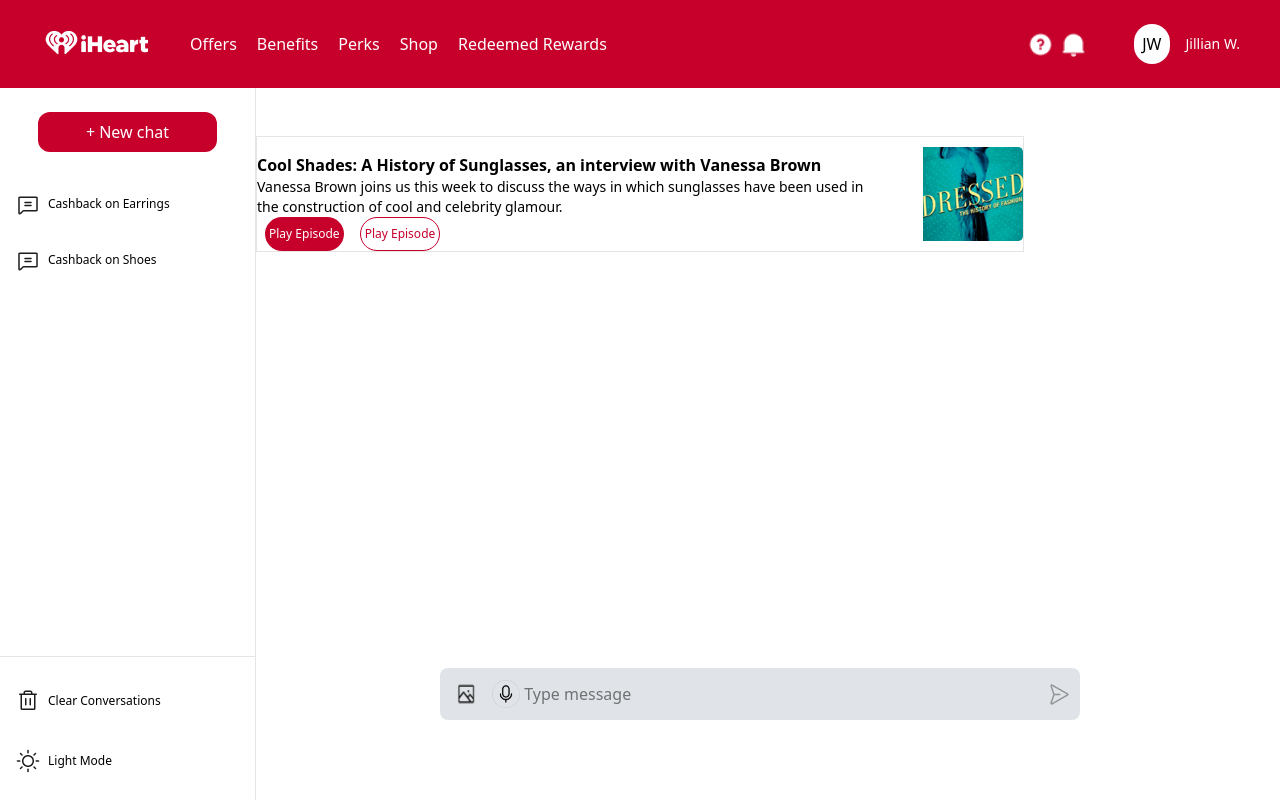
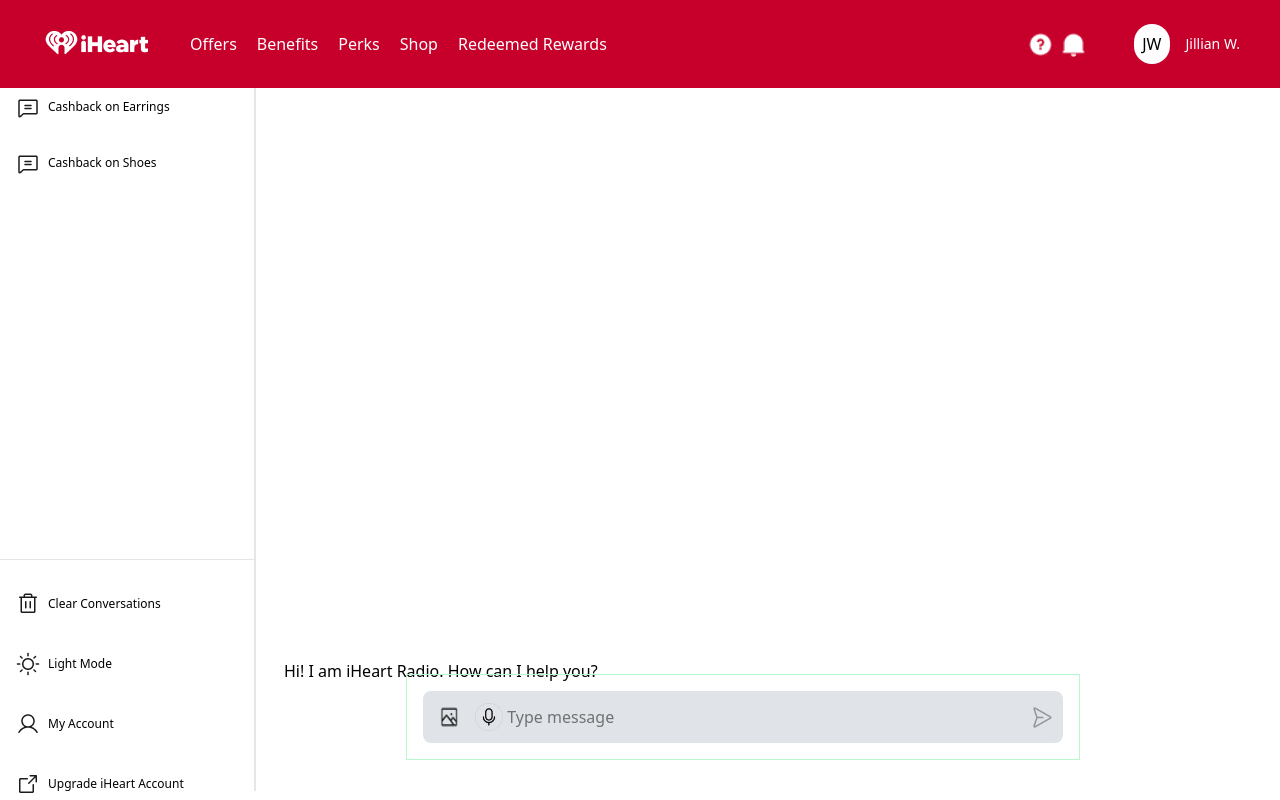
Before and after one commit to hudnellmarcus/iheart-landing-mock, a Next.js app: page /chat in a window 1280 px wide. Shown: the top 800 px of the page. Built offline with nearby package versions, Linux system fonts and the light colour scheme.

Commit message:
updated chat functionality and message state

```diff
--- a/src/components/ChatInput.tsx
+++ b/src/components/ChatInput.tsx
@@ -1,13 +1,39 @@
+"use client";
+import { useState } from "react";
 import Image from "next/image";
 
-const ChatInput = () => {
+interface ChatInputProps {
+  onSendMessage: (message: string) => void;
+}
+
+const ChatInput = ({ onSendMessage }: ChatInputProps) => {
+  const [inputText, setInputText] = useState("");
+
+  const handleSubmit = (e: React.FormEvent) => {
+    e.preventDefault();
+    if (inputText.trim()) {
+      onSendMessage(inputText);
+      setInputText("");
+    }
+  };
+
   return (
-    <div className="flex justify-between fixed z-10 bottom-20 right-50 bg-gray-400/30 py-3 rounded-lg w-[50vw]">
+    <form
+      onSubmit={handleSubmit}
+      className="flex justify-between bg-gray-400/30 py-3 rounded-lg w-[50vw]"
+    >
       <div className="flex px-4 gap-4">
         <Image src="/Image.png" alt="image icon" width={20} height={20} />
         <Image src="/microphone.png" alt="microhpone" width={28} height={28} />
       </div>
-      <input type="text" placeholder="Type message" className="w-full outline-none" />
+      <input
+        type="text"
+        placeholder="Type message"
+        onChange={(e) => setInputText(e.target.value)}
+        value={inputText}
+        className="w-full outline-none"
+      />
+
       <button type="submit">
         <Image
           src="/PaperPlaneRight.png"
@@ -17,7 +43,7 @@
           className="mr-4"
         />
       </button>
-    </div>
+    </form>
   );
 };
 
--- a/src/components/ChatInterface.tsx
+++ b/src/components/ChatInterface.tsx
@@ -1,3 +1,5 @@
+"use client";
+import { useState, useEffect, useRef } from "react";
 import ProductDisplay from "./ProductDisplay";
 import { sunglasses, premiumLipsticks, budgetLipsticks } from "@/data/products";
 import Sidebar from "./Sidebar";
@@ -5,13 +7,94 @@
 import { PodcastRecommendation } from "./ChatMessages";
 import { podcasts } from "@/data/messages";
 
+type Message = {
+  id: string;
+  text: string;
+  sender: "user" | "bot";
+  timestamp: Date;
+};
+
 const ChatInterface = () => {
+  const messagesEndRef = useRef<HTMLDivElement | null>(null);
+  const [messages, setMessages] = useState<Message[]>([
+    {
+      id: "1",
+      text: "Hi! I am iHeart Radio. How can I help you?",
+      sender: "bot",
+      timestamp: new Date(),
+    },
+  ]);
+
+  // scroll to bottom of chat
+  useEffect(() => {
+    messagesEndRef.current?.scrollIntoView({ behavior: "smooth" });
+  }, [messages]);
+
+  const addNewMessage = (text: string, sender: "user" | "bot") => {
+    const newMessage: Message = {
+      id: Date.now().toString(),
+      text,
+      sender,
+      timestamp: new Date(),
+    };
+    setMessages((prevMessages) => [...prevMessages, newMessage]);
+  };
+
+  const handleSendMessage = (text: string) => {
+    // user message
+    addNewMessage(text, "user");
+
+    //bot response with timeout
+    /* setTimeout(() => {
+      addNewMessage(
+        "Sure! Here are some stylish sunglasses that iHeart listeners are buying!",
+        "bot"
+      ); */
+
+    // add product display
+    if (text.toLowerCase().includes("sunglasses")) {
+      setTimeout(() => {
+        setMessages((prevMessages) => [
+          ...prevMessages,
+          {
+            id: Date.now().toString(),
+            text: "product-sunglasses",
+            sender: "bot",
+            timestamp: new Date(),
+          },
+        ]);
+      }, 1000);
+    }
+  };
+
   return (
-    <div className="flex">
-      <Sidebar />
-
-      <div className="flex flex-col relative z-100 items-center h-auto">
-        <div className="flex mx-auto">
+    <div className="flex h-screen w-full overflow-hidden">
+      <div className="w-64 h-full flex flex-shrink-0 border-r border-gray-200">
+        <Sidebar />
+      </div>
+      {/* chat area */}
+      <div className="flex-1 overflow-y-auto p-4 flex flex-col mx-auto">
+        {/* chat messages */}
+        <div className="max-w-3xl mt-auto mb-14 space-y-6">
+          {messages.map((message) => (
+            <div
+              key={message.id}
+              className={`p-3 rounded-lg max-w-md ${
+                message.sender === "user"
+                  ? "ml-auto w-auto bg-gray-200 text-iheart-red"
+                  : ""
+              }`}
+            >
+              {message.text === "product-sunglasses" ? (
+                <ProductDisplay
+                  title="💸 😎 Here are some stylish sunglasses thatiHeart listeners are buying!"
+                  products={sunglasses}
+                />
+              ) : (
+                <p>{message.text}</p>
+              )}
+            </div>
+          ))}
           {/* <ProductDisplay
         title="💸 😎 Here are some stylish sunglasses thatiHeart listeners are buying!"
         products={sunglasses} /> */}
@@ -22,10 +105,13 @@
             title="🤑 💄 No problem! Here are some Red Lipsticks at a lower price"
             products={budgetLipsticks}
           />*/}
-          <PodcastRecommendation podcast={podcasts[0]} />
+          {/* <PodcastRecommendation podcast={podcasts[0]} /> */}
+          <div ref={messagesEndRef} />
         </div>
-        <div>
-          <ChatInput />
+        <div className="p-4 fixed z-10 bottom-10 right-50 border border-green-200">
+          <div className="max-w-3xl mx-auto">
+            <ChatInput onSendMessage={handleSendMessage} />
+          </div>
         </div>
       </div>
     </div>
--- a/src/components/ProductDisplay.tsx
+++ b/src/components/ProductDisplay.tsx
@@ -8,13 +8,13 @@
 
 export default function ProductDisplay({ title, products }: ProductDisplayProps) {
   return (
-    <div className="w-auto mb-8">
+    <div className="w-[70vw] mb-8">
       <div className="border border-blue-300 rounded-lg p-4">
         <div className="flex items-center gap-2 mb-4">
           <h2 className="text-sm font-medium text-blue-800">{title}</h2>
         </div>
 
-        <div className="grid grid-cols-3 gap-3">
+        <div className="flex space-x-10">
           {products.map(product => (
             <ProductCard key={product.id} product={product} />
           ))}
```
